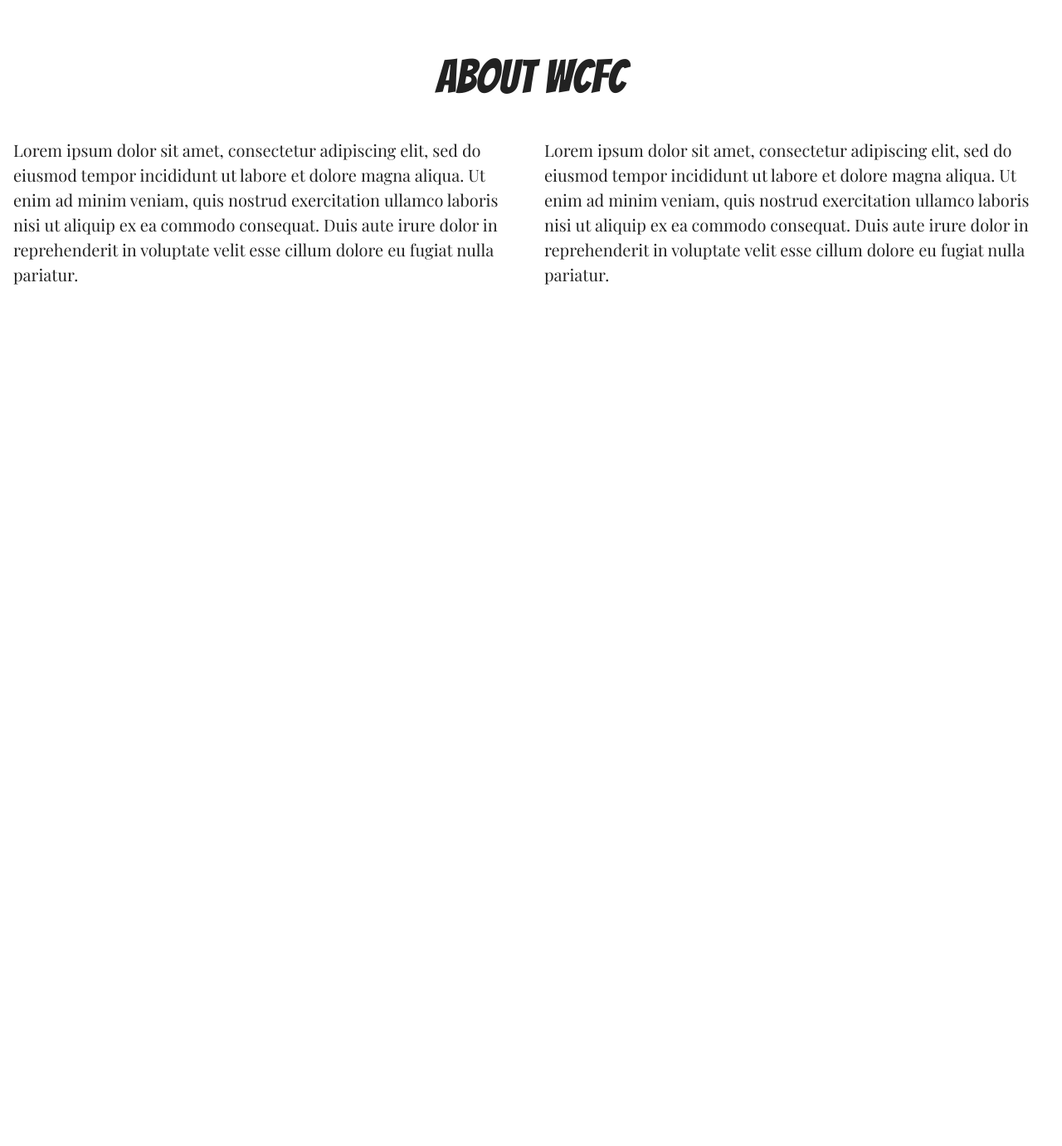
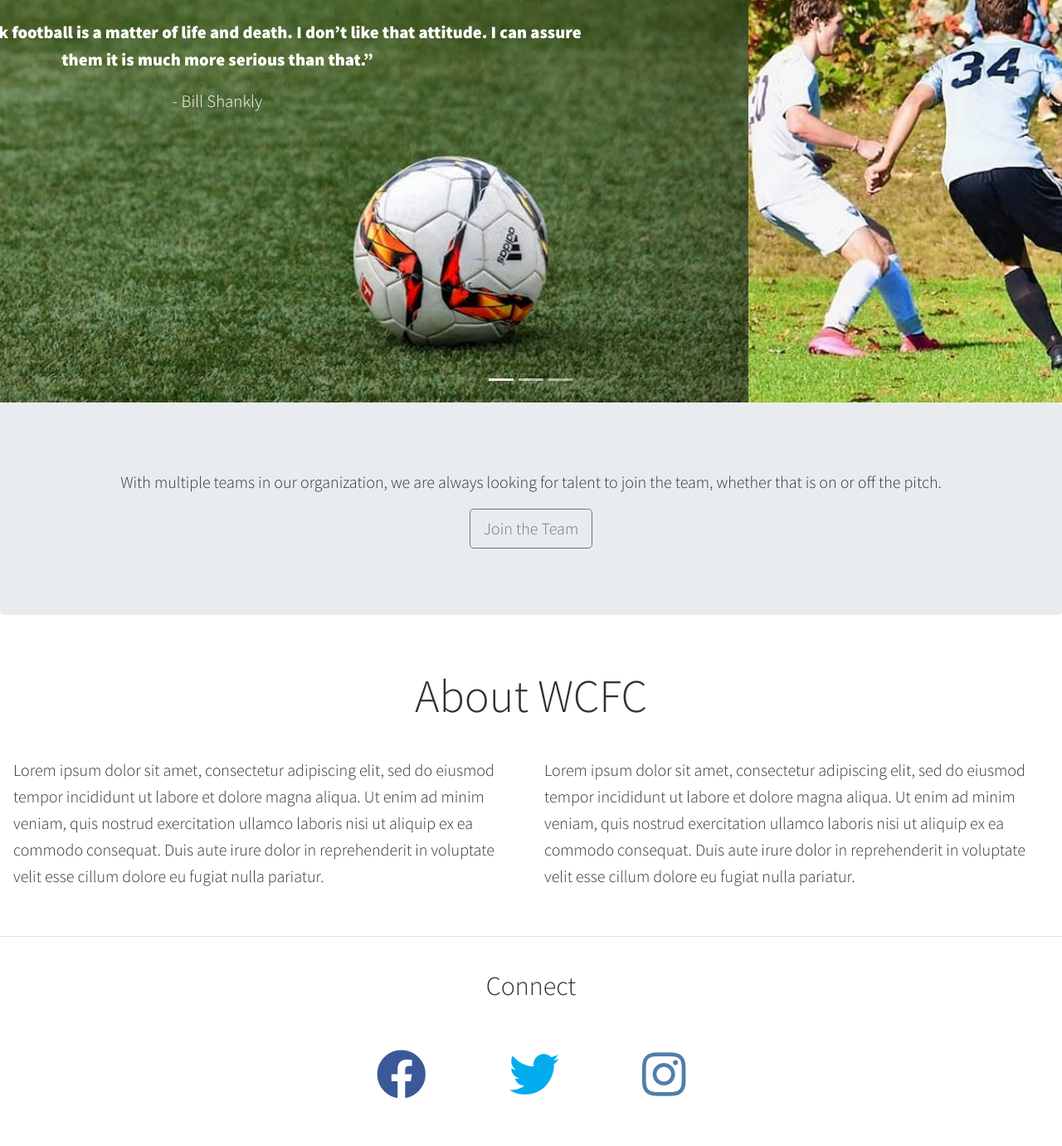
Before and after one commit to djmelanson/WorcesterCountyFC, a plain HTML site: page index.html in a window 1280 px wide. Shown: the part 1101-2482 px from the top of the page at 83% size. Before the commit the page ends 1479 px from the top, so only its background shows below. Drawn offline with nearby package versions, Linux system fonts and the light colour scheme.

Commit message:
-Connect section

```diff
--- a/index.html
+++ b/index.html
@@ -54,8 +54,12 @@
   </nav>
 
   <!-- WELCOME -->
-  <div class="container-fluid">
-
+  <div class="container-fluid mt-5 mb-4">
+    <div class="col-12 text-center">
+        <h1 class="display-4">Welcome to Worcester County FC</h1>
+        <img src="img/WCFC_Logo.jpg" alt="WCFC Logo" id="welcome-logo">
+        <h2 class="display-5">A member of the BSSL</h2>
+    </div>
   </div>
 
   <!-- IMAGE SLIDER -->
@@ -68,6 +72,11 @@
       <div class="carousel-inner">
           <div class="carousel-item active">
             <img src="img/jumbotron2.jpg" alt="Soccer 1">
+            <div class="carousel-caption">
+                <p class="font-weight-bold">“Some people think football is a matter of life and death. I don’t like that attitude.
+                 I can assure them it is much more serious than that.”</p>
+                <p>- Bill Shankly</p>
+            </div>
           </div>
           <div class="carousel-item">
             <img src="img/jumbotron3.jpg" alt="Soccer 2">
@@ -82,12 +91,8 @@
   <div class="container-fluid">
       <div class="row jumbotron">
         <div class="col-12 text-center">
-            <p class="lead">We are always looking for talent to join the team, whether that is on or off the pitch.
-                Lorem ipsum dolor sit amet, consectetur adipiscing elit, sed do eiusmod
-                tempor incididunt ut labore et dolore magna aliqua. Ut enim ad minim veniam, quis
-                nostrud exercitation ullamco laboris nisi ut aliquip ex ea commodo consequat. Duis
-                aute irure dolor in reprehenderit in voluptate velit esse cillum dolore eu fugiat
-                nulla pariatur.</p>
+            <p class="lead">With multiple teams in our organization, we are always looking for talent to join the team,
+                whether that is on or off the pitch.</p>
             <a href="#">
                 <button type="button" class="btn btn-outline-secondary btn-lg">Join the Team</button>
             </a>
@@ -120,7 +125,21 @@
       </div>
   </div>
 
+  <hr class="my-4">
+
   <!-- CONNECTIONS-->
+  <div class="container-fluid padding">
+      <div class="row text-center padding">
+          <div class="col-12">
+              <h2 class="display-5">Connect</h2>
+          </div>
+          <div class="col-12 social padding">
+              <a href="#"><i class="fab fa-facebook"></i></a>
+              <a href="#"><i class="fab fa-twitter"></i></a>
+              <a href="#"><i class="fab fa-instagram"></i></a>
+          </div>
+      </div>
+  </div>
 
   <!-- FOOTER-->
 
--- a/style.css
+++ b/style.css
@@ -1,18 +1,62 @@
-@import url('https://fonts.googleapis.com/css2?family=Playfair+Display&display=swap');
-@import url('https://fonts.googleapis.com/css2?family=Bangers&family=Playfair+Display&display=swap');
+
+/*
+GENERAL NOTES:
+When using margin and padding sizing, use 'em'
+When using text sizing, use 'rem'
+Media queries are typically done in 300, 600, and 900 */
+
+/* Import google fonts */
+@import url('https://fonts.googleapis.com/css?family=Source+Code+Pro:400,900|Source+Sans+Pro:300,900&display=swap');
+
+/* CUSTOM PROPERTIES */
+:root {
+  /* font families */
+  --ff-primary: 'Source Sans Pro', sans-serif;
+  --ff-secondary: 'Source Code Pro', monospace;
+
+  /* font weights */
+  --fw-reg: 300;
+  --fw-bold: 900;
+
+  /* colors */
+  --clr-light: white;
+  --clr-dark: #303030;
+  --clr-accent: #16e0bd;
+
+  /* font sizes */
+  --fs-h1: 3rem;
+  --fs-h2: 2.25rem;
+  --fs-h3: 1.25rem;
+  --fs-body: 1rem;
+}
+
+/* With screen size change, adjust the font sizes */
+@media (min-width: 768px) {
+  :root {
+      --fs-h1: 4.5rem;
+      --fs-h2: 3.75rem;
+      --fs-h3: 1.5rem;
+      --fs-body: 1.25rem;
+  }
+}
 
 /* GENERAL STYLING */
-
-html,
 body {
+  background: var(--clr-light);
   height: 100%;
   width: 100%;
-  font-family: 'Playfair Display', serif;
-  color: #222;
+  margin: 0;
+  color: var(--clr-dark);
+  font-family: var(--ff-primary);
+  font-size: var(--fs-body);
+  line-height: 1.6;
+
 }
 
-h1, h2, h3, h4, h5 {
-  font-family: 'Bangers', cursive;
+/* When someone tabs onto this and focuses, it has an outline */
+:focus {
+  outline: 3px solid var(--clr-accent);
+  outline-offset: 3px;
 }
 
 /* NAVBAR */
@@ -33,10 +77,52 @@ h1, h2, h3, h4, h5 {
   font-size: 1.1em !important;
 }
 
+/* WELCOME */
+#welcome-logo {
+  width: 50%;
+  height: auto;
+  padding: 2em;
+}
+
+/* CAROUSEL */
 .carousel-inner img {
   width: 100%;
   height: 100%;
 }
+
+.carousel-caption {
+  font-size: 1.3rem;
+  position: absolute;
+  top: 50%;
+  transform: translateY(-50%);
+}
+
+/* CONNECT */
+.social a {
+  font-size: 3em;
+  padding: 3rem;
+}
+
+.fa-facebook {
+  color: #3b5998;
+}
+
+.fa-twitter {
+  color: #00aced;
+}
+
+.fa-instagram {
+  color: #517fa8;
+}
+
+.fa-facebook:hover,
+.fa-twitter:hover,
+.fa-instagram:hover {
+  color: #d5d5d5;
+}
+
+/* FOOTER */
+
 
 
 
```
